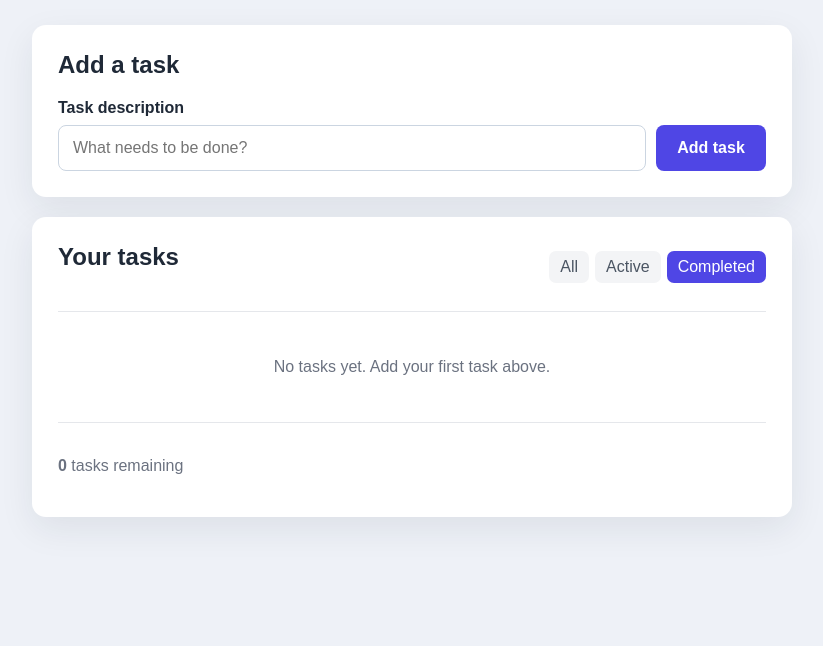
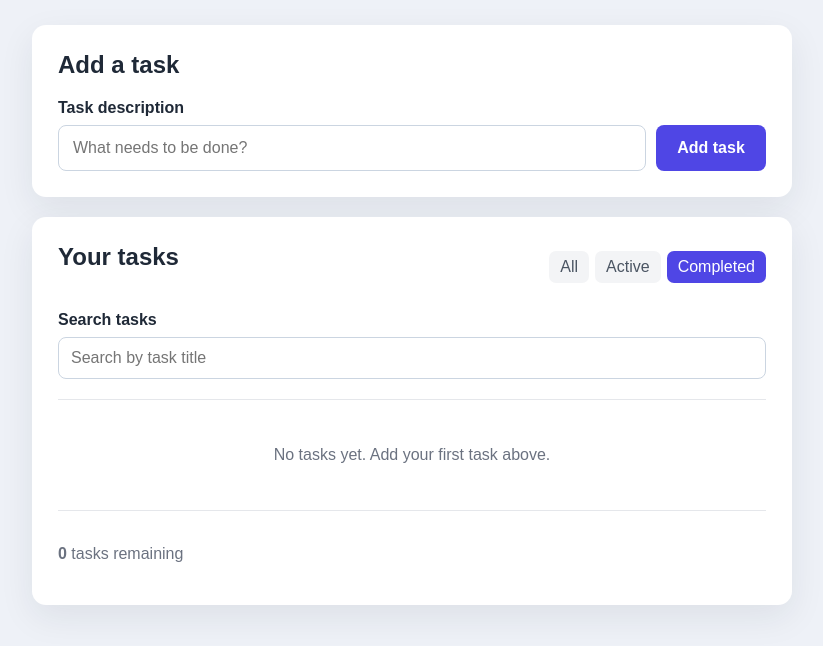
Before and after one commit to KunalDhanaitkar/focuslist-task-tracker, a website built with Vite: page index.html in a window 1280 px wide. Both pictures are taken after a click on the button "Completed". Shown: the part 168-814 px from the top of the page, without its empty margins (228-1051 px from the left). Built offline with nearby package versions, Linux system fonts and the light colour scheme.

Commit message:
feat: add task search
Closes #1

```diff
--- a/index.html
+++ b/index.html
@@ -60,6 +60,17 @@
                 </div>
             </div>
 
+            <div class="search-container">
+                <label for="search-input">Search tasks</label>
+
+                <input
+                    id="search-input"
+                    type="search"
+                    placeholder="Search by task title"
+                    autocomplete="off"
+                >
+            </div>
+
             <ul id="task-list" class="task-list"></ul>
 
             <div id="empty-state" class="empty-state">
--- a/src/main.js
+++ b/src/main.js
@@ -1,5 +1,6 @@
 import '../style.css';
 
+const searchInput = document.querySelector('#search-input');
 const taskForm = document.querySelector('#task-form');
 const taskInput = document.querySelector('#task-input');
 const taskList = document.querySelector('#task-list');
@@ -40,6 +41,7 @@ function saveTasks() {
 
 let tasks = loadTasks();
 let currentFilter = 'all';
+let searchTerm = '';
 
 /**
  * Add a new task to the application.
@@ -64,18 +66,28 @@ function findTask(taskId) {
 }
 
 /**
- * Return tasks that match the currently selected filter.
+ * Return tasks that match both the selected status and search term.
  */
 function getVisibleTasks() {
+    let visibleTasks = tasks;
+
     if (currentFilter === 'active') {
-        return tasks.filter((task) => !task.completed);
+        visibleTasks = visibleTasks.filter((task) => !task.completed);
     }
 
     if (currentFilter === 'completed') {
-        return tasks.filter((task) => task.completed);
+        visibleTasks = visibleTasks.filter((task) => task.completed);
     }
 
-    return tasks;
+    const normalizedSearch = searchTerm.trim().toLowerCase();
+
+    if (normalizedSearch !== '') {
+        visibleTasks = visibleTasks.filter((task) =>
+            task.title.toLowerCase().includes(normalizedSearch)
+        );
+    }
+
+    return visibleTasks;
 }
 
 /**
@@ -136,8 +148,12 @@ function renderTasks() {
 
     if (tasks.length === 0) {
         emptyStateMessage.textContent = 'No tasks yet. Add your first task above.';
+    } else if (searchTerm.trim() !== '') {
+        emptyStateMessage.textContent =
+            `No tasks match "${searchTerm.trim()}".`;
     } else {
-        emptyStateMessage.textContent = `No ${currentFilter} tasks to display.`;
+        emptyStateMessage.textContent =
+            `No ${currentFilter} tasks to display.`;
     }
 }
 
@@ -250,4 +266,12 @@ clearCompletedButton.addEventListener('click', () => {
     renderTasks();
 });
 
+/**
+ * Filter tasks while the user types in the search field.
+ */
+searchInput.addEventListener('input', () => {
+    searchTerm = searchInput.value;
+    renderTasks();
+});
+
 renderTasks();
--- a/style.css
+++ b/style.css
@@ -214,3 +214,26 @@ h1 {
 .delete-button:hover {
     background: #fee2e2;
 }
+
+.search-container {
+    margin: 20px 0;
+}
+
+.search-container label {
+    display: block;
+    margin-bottom: 8px;
+    font-weight: 700;
+}
+
+#search-input {
+    width: 100%;
+    min-height: 42px;
+    padding: 9px 12px;
+    border: 1px solid #cbd5e1;
+    border-radius: 8px;
+}
+
+#search-input:focus {
+    border-color: #4f46e5;
+    outline: 3px solid rgba(79, 70, 229, 0.15);
+}
```
